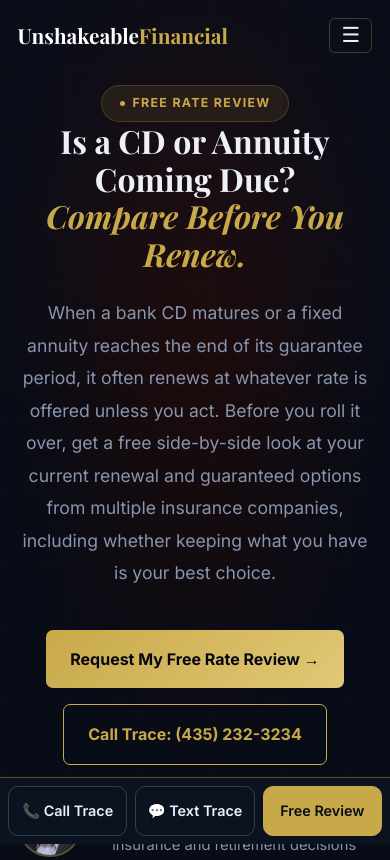
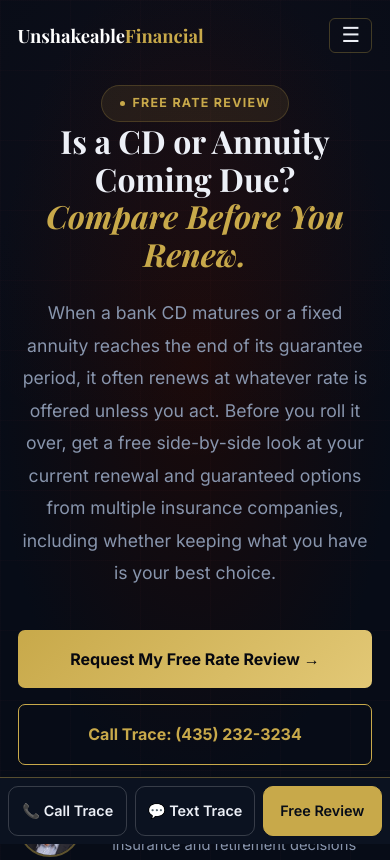
Before and after one commit to thothage1/unshakeable-financial-website, a plain HTML site: page annuity-review.html in a window 390 px wide. Shown: the top 860 px of the page. Drawn offline with Linux system fonts and the light colour scheme.

Commit message:
Annuity page: let buttons wrap so phones with larger text don't cut off the right side
Buttons no longer force the page wider than the screen; header logo and
bottom bar also shrink to fit. No wording, offer, compliance text, Pixel
or form changes.

Co-Authored-By: Claude Sonnet 5.5 <noreply@anthropic.com>
Claude-Session: https://claude.ai/code/session_01ADAEsB2eC3MY4onadewJy1

```diff
--- a/annuity-review.html
+++ b/annuity-review.html
@@ -328,6 +328,19 @@ document.head.appendChild(o)}initApollo();</script>
   .rf-grid{grid-template-columns:repeat(2,minmax(0,1fr));}
   @media(max-width:760px){.rf-grid{grid-template-columns:1fr;}}
   .audit-form label.consent-label{text-transform:none;letter-spacing:normal;}
+</style>
+<style>
+  /* Phones with larger text: let buttons wrap so the page never gets wider than the screen */
+  @media(max-width:760px){
+    .page-hero>.container,.final-cta>.container{width:100%;min-width:0;}
+    .page-hero-content,.hero-cta{min-width:0;max-width:100%;}
+    .btn{white-space:normal;text-align:center;justify-content:center;max-width:100%;}
+    .hero-cta .btn{width:100%;}
+    .mobile-bar a{min-width:0;overflow-wrap:anywhere;}
+    .nav-inner{width:100%;min-width:0;}
+    .logo{white-space:normal;font-size:1.15rem;line-height:1.15;min-width:0;}
+    .nav-hamburger{flex:none;}
+  }
 </style>
 <script src="/js/lead-backup.js"></script>
 </head>
```
